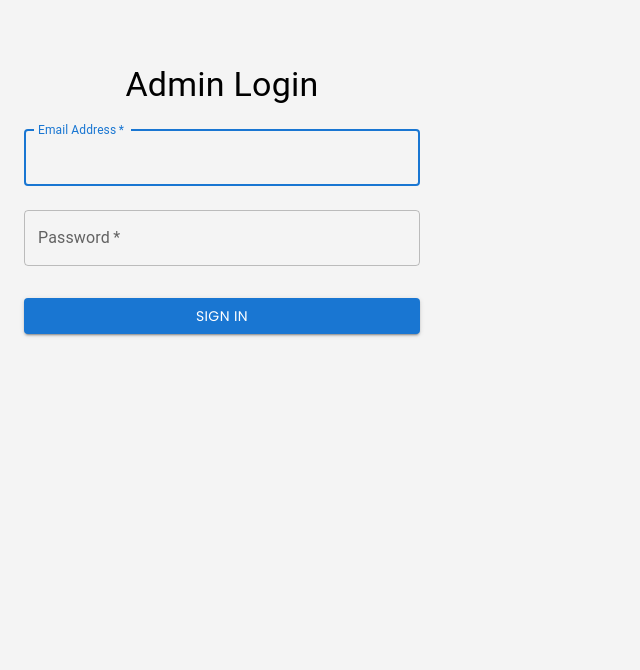
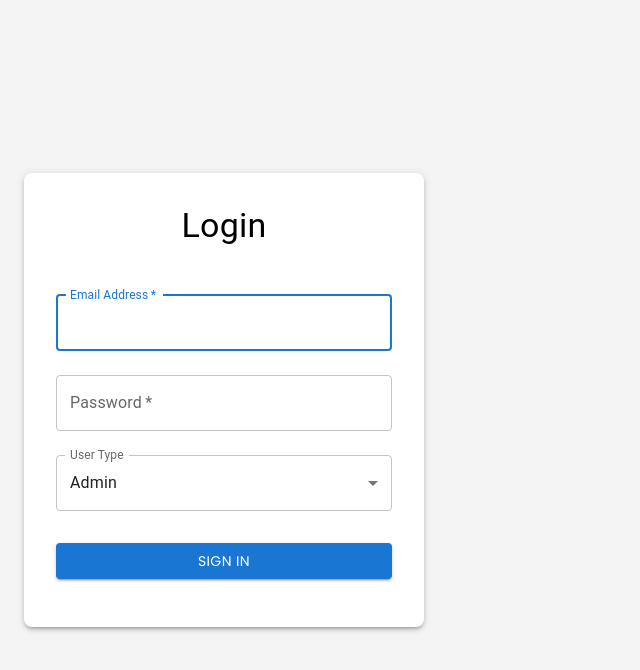
Before and after one commit to tharaninadee/ABC-Restaurant-Management-System-Project, a React (Vite) app in the folder restaurant-frontend/: page /admin/login in a window 1280 px wide. Shown: the top 670 px of the page, without its empty margins (0-640 px from the left). Built offline with nearby package versions, Linux system fonts and the light colour scheme.

Commit message:
Fixed styles

```diff
--- a/restaurant-frontend/src/components/Admin/AdminLogin.jsx
+++ b/restaurant-frontend/src/components/Admin/AdminLogin.jsx
@@ -1,43 +1,74 @@
 import React, { useState } from 'react';
 import { useNavigate } from 'react-router-dom';
 import axios from 'axios';
-import { Button, TextField, Container, Typography, Box } from '@mui/material';
+import { Button, TextField, Container, Typography, Box, CircularProgress } from '@mui/material';
 
-const AdminLogin = () => {
+const Login = () => {
   const [email, setEmail] = useState('');
   const [password, setPassword] = useState('');
+  const [userType, setUserType] = useState('admin'); // 'admin' or 'staff'
   const [error, setError] = useState('');
+  const [loading, setLoading] = useState(false);
   const navigate = useNavigate();
 
   const handleLogin = async (e) => {
     e.preventDefault();
+    setError('');
+    setLoading(true);
     try {
-      const response = await axios.post('/api/user/login/admin', { email, password });
+      let response;
+      if (userType === 'admin') {
+        response = await axios.post('/api/user/login/admin', { email, password });
+      } else {
+        response = await axios.post('/api/user/login/staff', { email, password });
+      }
       if (response.status === 200) {
-        // Optionally: Save auth token or session info if needed
-        navigate('/admin/panel'); // Redirect to the admin panel
+        console.log('Login successful:', response.data);
+        sessionStorage.setItem('userSession', JSON.stringify(response.data)); // Save session
+        console.log('Redirecting to:', userType === 'admin' ? '/admin' : '/staff');
+        navigate(userType === 'admin' ? '/admin' : '/staff');
       }
     } catch (error) {
       console.error('Login error:', error.response?.data || error.message);
-      setError('Invalid credentials. Please try again.');
+      setError(error.response?.data || 'Invalid credentials. Please try again.');
+    } finally {
+      setLoading(false);
     }
   };
 
+
   return (
-    <Container maxWidth="xs">
+    <Container
+      component="main"
+      sx={{
+        display: 'flex',
+        justifyContent: 'center',
+        alignItems: 'center',
+        height: '100vh',
+        width: '100%',
+        mx: 'auto'
+      }}
+    >
       <Box
         sx={{
           display: 'flex',
           flexDirection: 'column',
           alignItems: 'center',
-          mt: 8,
+          width: '100%',
+          maxWidth: 400,
+          p: 4,
+          borderRadius: 2,
+          boxShadow: 3,
+          backgroundColor: '#fff',
         }}
       >
-        <Typography variant="h4">Admin Login</Typography>
+        <Typography variant="h4" sx={{ mb: 4 }}>
+          Login
+        </Typography>
         <Box
           component="form"
           noValidate
-          sx={{ mt: 1 }}
+          sx={{ width: '100%' }}
           onSubmit={handleLogin}
         >
           <TextField
@@ -51,6 +82,7 @@ const AdminLogin = () => {
             autoFocus
             value={email}
             onChange={(e) => setEmail(e.target.value)}
+            disabled={loading}
           />
           <TextField
             margin="normal"
@@ -63,7 +95,23 @@ const AdminLogin = () => {
             autoComplete="current-password"
             value={password}
             onChange={(e) => setPassword(e.target.value)}
+            disabled={loading}
           />
+          <TextField
+            margin="normal"
+            fullWidth
+            select
+            label="User Type"
+            value={userType}
+            onChange={(e) => setUserType(e.target.value)}
+            SelectProps={{
+              native: true,
+            }}
+            disabled={loading}
+          >
+            <option value="admin">Admin</option>
+            <option value="staff">Staff</option>
+          </TextField>
           {error && (
             <Typography color="error" variant="body2" sx={{ mt: 2 }}>
               {error}
@@ -74,8 +122,9 @@ const AdminLogin = () => {
             fullWidth
             variant="contained"
             sx={{ mt: 3, mb: 2 }}
+            disabled={loading}
           >
-            Sign In
+            {loading ? <CircularProgress size={24} /> : 'Sign In'}
           </Button>
         </Box>
       </Box>
@@ -83,4 +132,4 @@ const AdminLogin = () => {
   );
 };
 
-export default AdminLogin;
+export default Login;
--- a/restaurant-frontend/src/components/Admin/AdminPanel.jsx
+++ b/restaurant-frontend/src/components/Admin/AdminPanel.jsx
@@ -118,7 +118,6 @@ const AdminPanel = () => {
         sx={{
           flexGrow: 1,
           p: 3,
-          ml: { sm: `${drawerWidth}px` },
           backgroundColor: '#ECF0F1',
           minHeight: '100vh',
         }}
--- a/restaurant-frontend/src/components/Admin/FacilityList.jsx
+++ b/restaurant-frontend/src/components/Admin/FacilityList.jsx
@@ -108,10 +108,12 @@ const FacilityList = () => {
         <Box
           component={Paper}
           sx={{
-      width: 500,
+            width: 800,
+            maxHeight: '90vh',
+            overflowY: 'auto',
             p: 4,
             mx: 'auto',
-      mt: '10%',
+            mt: '5%',
             borderRadius: 2,
             boxShadow: 3,
             backgroundColor: '#fff',
@@ -200,7 +202,6 @@ const FacilityList = () => {
         </Box>
       </Modal>
 
-
       {/* Facilities List */}
       <Typography variant="h6" sx={{ mb: 2, fontWeight: 'bold', color: '#333' }}>
         Facilities
--- a/restaurant-frontend/src/components/Staff/StaffPanel.jsx
+++ b/restaurant-frontend/src/components/Staff/StaffPanel.jsx
@@ -1,5 +1,5 @@
-import React, { useState } from 'react';
-import { Link, useLocation, Outlet } from 'react-router-dom';
+import React, { useState, useEffect } from 'react';
+import { Link, useLocation, Outlet, useNavigate } from 'react-router-dom';
 import { AppBar, Box, Drawer, IconButton, List, ListItem, ListItemText, Toolbar, Typography, Avatar } from '@mui/material';
 import MailOutlineIcon from '@mui/icons-material/MailOutline';
 import ShoppingCartIcon from '@mui/icons-material/ShoppingCart';
@@ -8,8 +8,10 @@ import EventAvailableIcon from '@mui/icons-material/EventAvailable';
 const drawerWidth = 240;
 
 const StaffPanel = () => {
-  const [drawerOpen, setDrawerOpen] = useState(false);
+  const [drawerOpen, setDrawerOpen] = useState(true);
   const location = useLocation();
+  const navigate = useNavigate();
+  const [loading, setLoading] = useState(true);
 
   const menuItems = [
     { text: 'Respond Queries', link: '/staff/respond-query', icon: <MailOutlineIcon /> },
@@ -22,6 +24,15 @@ const StaffPanel = () => {
   const toggleDrawer = () => {
     setDrawerOpen(!drawerOpen);
   };
+
+  useEffect(() => {
+    const userSession = sessionStorage.getItem('userSession');
+    if (!userSession) {
+      navigate('/admin/login'); // Redirect to login page if not authenticated
+    } else {
+      setLoading(false);
+    }
+  }, [navigate]);
 
   return (
     <Box sx={{ display: 'flex' }}>
@@ -40,8 +51,7 @@ const StaffPanel = () => {
           },
         }}
       >
-
-         <Toolbar sx={{ backgroundColor: '#34495E', color: 'white' }}>
+        <Toolbar sx={{ backgroundColor: '#34495E', color: 'white' }}>
           <IconButton sx={{ color: 'white', mr: 2 }}>
             <Avatar sx={{ bgcolor: '#1ABC9C' }}>A</Avatar>
           </IconButton>
@@ -84,7 +94,6 @@ const StaffPanel = () => {
         sx={{
           flexGrow: 1,
           p: 3,
-          ml: `${drawerWidth}px`,
           backgroundColor: '#F5F5F5', // Light background for main content
         }}
       >
```
Also changed, not shown: 2 other files (tests, documents, lock files or other folders). Lines whose indentation alone changed are shown as unchanged.
